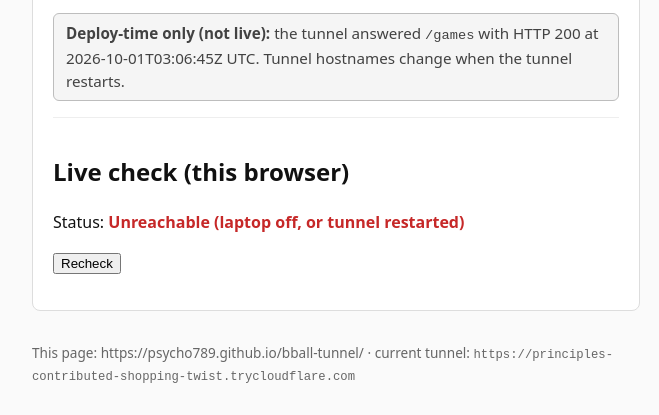
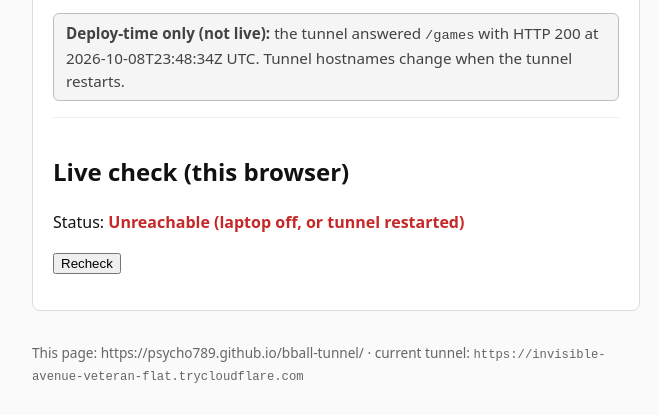
Before and after one commit to psycho789/bball-tunnel, a plain HTML site: page index.html in a window 1280 px wide. Shown: the part 401-816 px from the top of the page, 304-963 px from the left. Drawn offline with Linux system fonts and the light colour scheme; no server answers.

Commit message:
deploy: 2026-10-08T23:48:34Z

```diff
--- a/index.html
+++ b/index.html
@@ -27,15 +27,15 @@
     <p>An NBA win-probability model, charted play by play against the live prices on Kalshi and
       Polymarket, with an honest backtest of whether trading on it would make money.</p>
     <p class="links">
-      <a href="https://principles-contributed-shopping-twist.trycloudflare.com/games" target="_blank" rel="noopener noreferrer">Games: model vs market</a>
-      <a href="https://principles-contributed-shopping-twist.trycloudflare.com/" target="_blank" rel="noopener noreferrer">Money: the honest result</a>
-      <a href="https://principles-contributed-shopping-twist.trycloudflare.com/research/markets" target="_blank" rel="noopener noreferrer">Kalshi vs Polymarket</a>
-      <a href="https://principles-contributed-shopping-twist.trycloudflare.com/research" target="_blank" rel="noopener noreferrer">Research: the models</a>
+      <a href="https://invisible-avenue-veteran-flat.trycloudflare.com/games" target="_blank" rel="noopener noreferrer">Games: model vs market</a>
+      <a href="https://invisible-avenue-veteran-flat.trycloudflare.com/" target="_blank" rel="noopener noreferrer">Money: the honest result</a>
+      <a href="https://invisible-avenue-veteran-flat.trycloudflare.com/research/markets" target="_blank" rel="noopener noreferrer">Kalshi vs Polymarket</a>
+      <a href="https://invisible-avenue-veteran-flat.trycloudflare.com/research" target="_blank" rel="noopener noreferrer">Research: the models</a>
     </p>
     <p class="badge warn">Read-only share from a laptop: it is only up while that laptop is on. Pretend
       money only: with realistic trade timing the strategy currently loses money, and the site says so.</p>
     <p class="badge meta"><strong>Deploy-time only (not live):</strong> the tunnel answered <code>/games</code>
-      with HTTP 200 at 2026-10-01T03:06:45Z UTC. Tunnel hostnames change when the tunnel restarts.</p>
+      with HTTP 200 at 2026-10-08T23:48:34Z UTC. Tunnel hostnames change when the tunnel restarts.</p>
     <div class="live">
       <h2>Live check (this browser)</h2>
       <p class="pending" id="hint">Checking…</p>
@@ -44,11 +44,11 @@
     </div>
   </div>
   <footer>
-    <p>This page: https://psycho789.github.io/bball-tunnel/ · current tunnel: <code>https://principles-contributed-shopping-twist.trycloudflare.com</code></p>
+    <p>This page: https://psycho789.github.io/bball-tunnel/ · current tunnel: <code>https://invisible-avenue-veteran-flat.trycloudflare.com</code></p>
   </footer>
   <script>
 (function () {
-  const WEB = "https://principles-contributed-shopping-twist.trycloudflare.com";
+  const WEB = "https://invisible-avenue-veteran-flat.trycloudflare.com";
 
   function setWeb(text, ok) {
     const el = document.getElementById("live-web");
```
